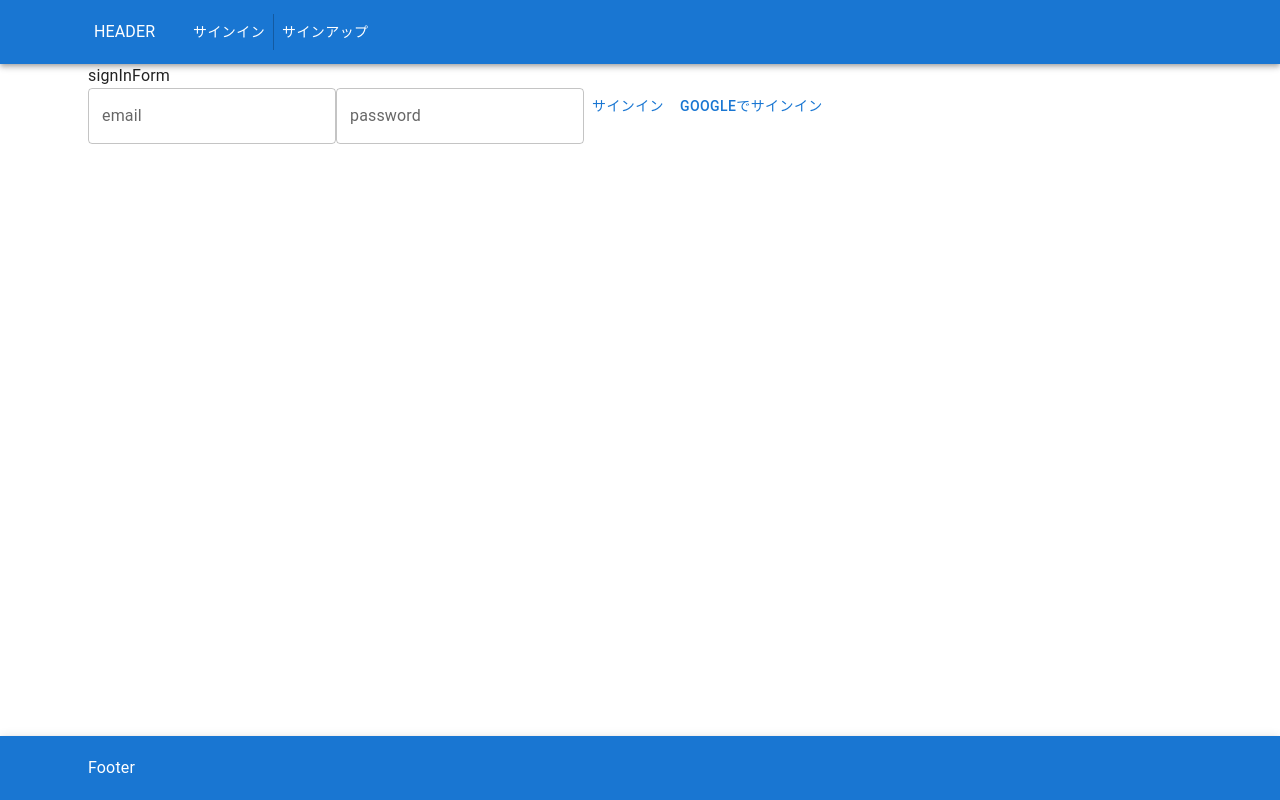
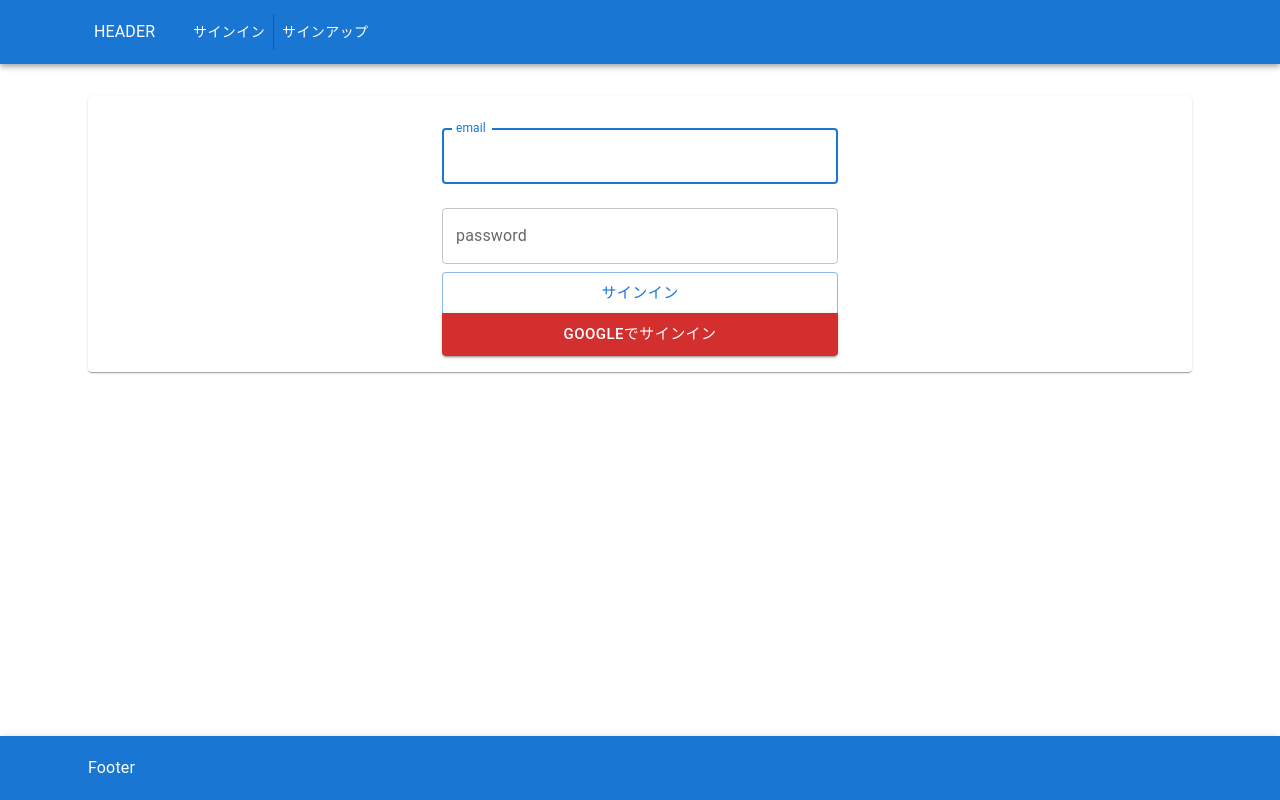
Before and after one commit to daichi08/attapp2, a Next.js app: page /sign_in in a window 1280 px wide. Built offline with nearby package versions, Linux system fonts and the light colour scheme; no server answers.

Commit message:
sign in form edit

```diff
--- /dev/null
+++ b/src/components/Footer.tsx
@@ -0,0 +1,17 @@
+import { AppBar, Container, Toolbar, Typography } from '@mui/material';
+
+const Footer = (): JSX.Element => {
+  return (
+    <>
+      <AppBar position='static' sx={{ position: 'absolute', bottom: 0 }}>
+        <Container>
+          <Toolbar>
+            <Typography>Footer</Typography>
+          </Toolbar>
+        </Container>
+      </AppBar>
+    </>
+  );
+};
+
+export default Footer;
--- /dev/null
+++ b/src/components/SignInForm.tsx
@@ -0,0 +1,80 @@
+import {
+  TextField,
+  Button,
+  Card,
+  CardHeader,
+  Container,
+  ButtonGroup,
+} from '@mui/material';
+import { signInWithEmailAndPassword, signInWithPopup } from 'firebase/auth';
+import { RefObject, useRef, useState } from 'react';
+import { auth, googleProvider } from '../lib/firebase';
+
+const SignInForm = (): JSX.Element => {
+  const emailForm = useRef<HTMLInputElement>(null);
+  const passwordForm = useRef<HTMLInputElement>(null);
+
+  const signInAuth = (): void => {
+    signInWithEmailAndPassword(
+      auth,
+      emailForm.current!.value,
+      passwordForm.current!.value
+    );
+  };
+
+  return (
+    <Card sx={{ p: 2 }}>
+      <Container maxWidth='xs'>
+        <TextField
+          fullWidth
+          autoFocus
+          id='emailForm'
+          margin='normal'
+          label='email'
+          type='text'
+          inputRef={emailForm}
+          onKeyDown={(e) => {
+            if (e.key === 'Enter') {
+              passwordForm.current?.focus();
+            }
+          }}
+        />
+        <TextField
+          fullWidth
+          id='passwordForm'
+          margin='normal'
+          label='password'
+          type='password'
+          inputRef={passwordForm}
+          onKeyDown={(e) => {
+            if (e.key === 'Enter') {
+              signInAuth();
+            }
+          }}
+        />
+
+        <ButtonGroup orientation='vertical' fullWidth>
+          <Button
+            variant='outlined'
+            size='large'
+            onClick={() => {
+              signInAuth();
+            }}>
+            サインイン
+          </Button>
+          <Button
+            variant='contained'
+            size='large'
+            color='error'
+            onClick={() => {
+              signInWithPopup(auth, googleProvider);
+            }}>
+            Googleでサインイン
+          </Button>
+        </ButtonGroup>
+      </Container>
+    </Card>
+  );
+};
+
+export default SignInForm;
--- a/src/lib/firebase.ts
+++ b/src/lib/firebase.ts
@@ -1,5 +1,5 @@
-import { initializeApp, getApps, getApp } from "firebase/app";
-import { getAuth } from "firebase/auth";
+import { initializeApp, getApps, getApp } from 'firebase/app';
+import { getAuth, GoogleAuthProvider } from 'firebase/auth';
 
 const firebaseConfig = {
   apiKey: process.env.NEXT_PUBLIC_FIREBASE_API_KEY,
@@ -11,4 +11,6 @@ const firebaseConfig = {
 };
 
 const app = !getApps().length ? initializeApp(firebaseConfig) : getApp();
-export const auth = getAuth();
+const googleProvider = new GoogleAuthProvider();
+const auth = getAuth();
+export { googleProvider, auth };
--- a/src/pages/_app.tsx
+++ b/src/pages/_app.tsx
@@ -6,6 +6,7 @@ import {
   Typography,
 } from '@mui/material';
 import { AppProps } from 'next/app';
+import Footer from '../components/Footer';
 import Header from '../components/header';
 import { AuthProvider } from '../lib/auth';
 
@@ -15,17 +16,11 @@ function MyApp({ Component, pageProps }: AppProps) {
       <CssBaseline />
       <Header />
 
-      <Container>
+      <Container sx={{ p: 4 }}>
         <Component {...pageProps} />
       </Container>
 
-      <AppBar position='static' sx={{ position: 'absolute', bottom: 0 }}>
-        <Container>
-          <Toolbar>
-            <Typography>Footer</Typography>
-          </Toolbar>
-        </Container>
-      </AppBar>
+      <Footer />
     </AuthProvider>
   );
 }
--- a/src/pages/sign_in.tsx
+++ b/src/pages/sign_in.tsx
@@ -1,47 +1,13 @@
 import { Button, Container, TextField, Typography } from '@mui/material';
-import {
-  signInWithEmailAndPassword,
-  GoogleAuthProvider,
-  signInWithPopup,
-} from 'firebase/auth';
+import { signInWithEmailAndPassword, signInWithPopup } from 'firebase/auth';
 import { useState } from 'react';
-import { auth } from '../lib/firebase';
+import { auth, googleProvider } from '../lib/firebase';
+import SignInForm from '../components/SignInForm';
 
 const SignIn = (): JSX.Element => {
-  const [email, setEmail] = useState<string>('');
-  const [password, setPassword] = useState<string>('');
-  const provider = new GoogleAuthProvider();
-
   return (
     <Container>
-      <Typography>signInForm</Typography>
-      <TextField
-        label='email'
-        value={email}
-        onChange={(e) => {
-          setEmail(e.target.value);
-        }}
-      />
-      <TextField
-        label='password'
-        type='password'
-        value={password}
-        onChange={(e) => {
-          setPassword(e.target.value);
-        }}
-      />
-      <Button
-        onClick={() => {
-          signInWithEmailAndPassword(auth, email, password);
-        }}>
-        サインイン
-      </Button>
-      <Button
-        onClick={() => {
-          signInWithPopup(auth, provider);
-        }}>
-        Googleでサインイン
-      </Button>
+      <SignInForm />
     </Container>
   );
 };
```
